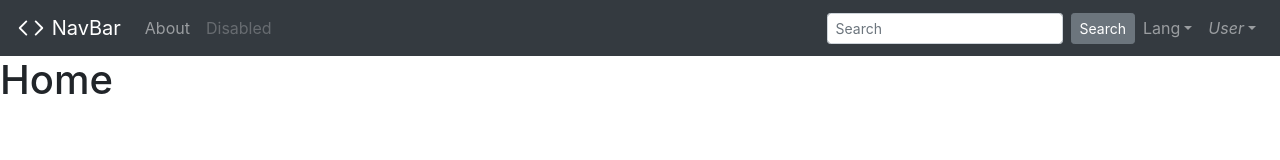
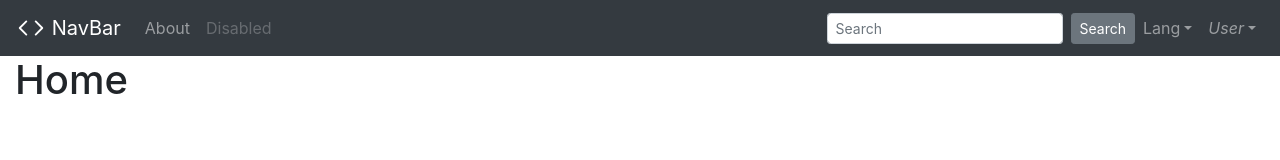
Before and after one commit to BalthazRBlake/single-page-app-vue, a Vue app: page / in a window 1280 px wide. Shown: the top 160 px of the page. Built offline with nearby package versions, Linux system fonts and the light colour scheme.

Commit message:
container-fluid

```diff
--- a/src/App.vue
+++ b/src/App.vue
@@ -1,7 +1,9 @@
 <template>
   <div id="app">
     <NavBar />
-    <router-view />
+    <div class="container-fluid">
+      <router-view />
+    </div>
   </div>
 </template>
 
```
